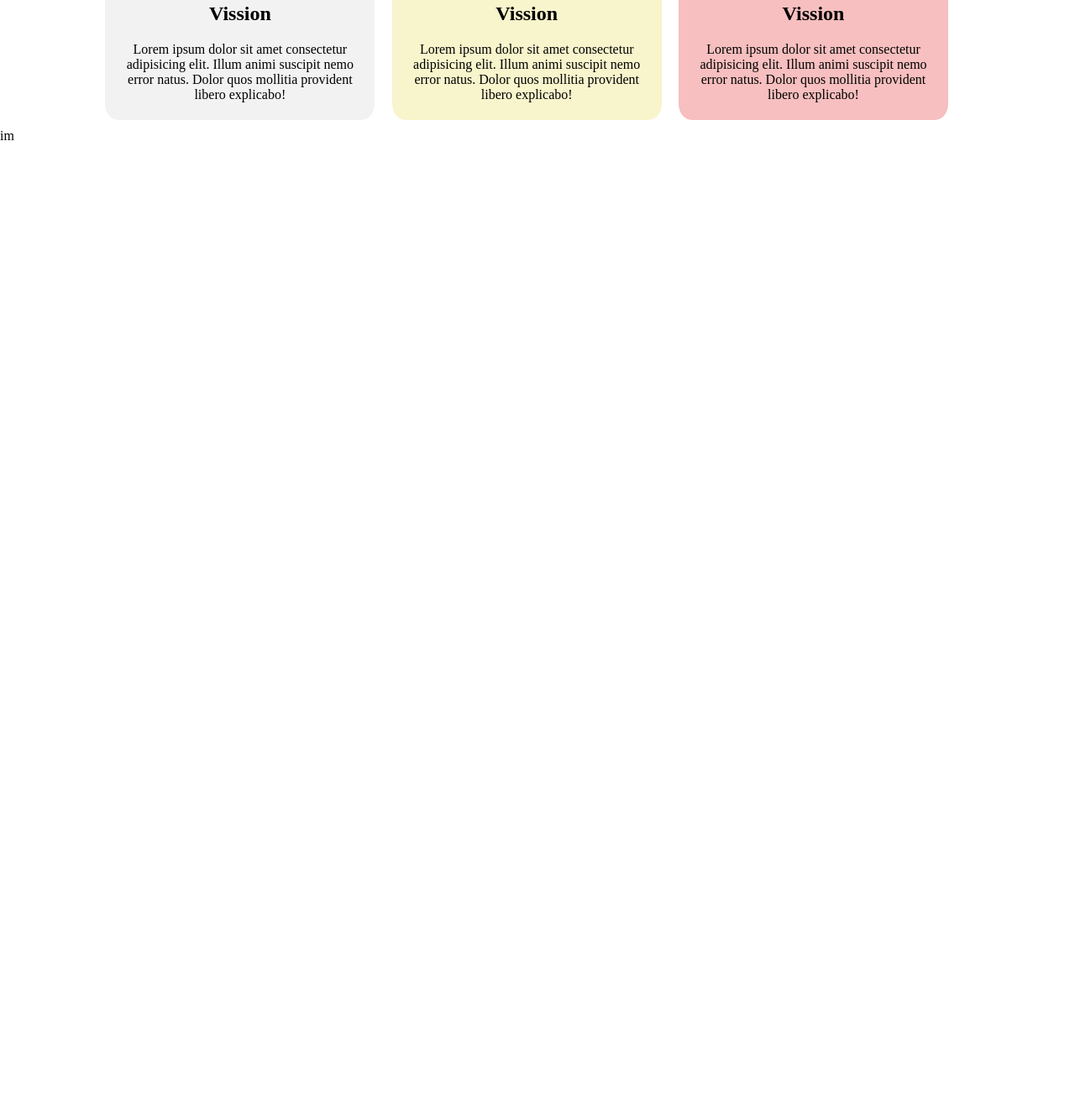
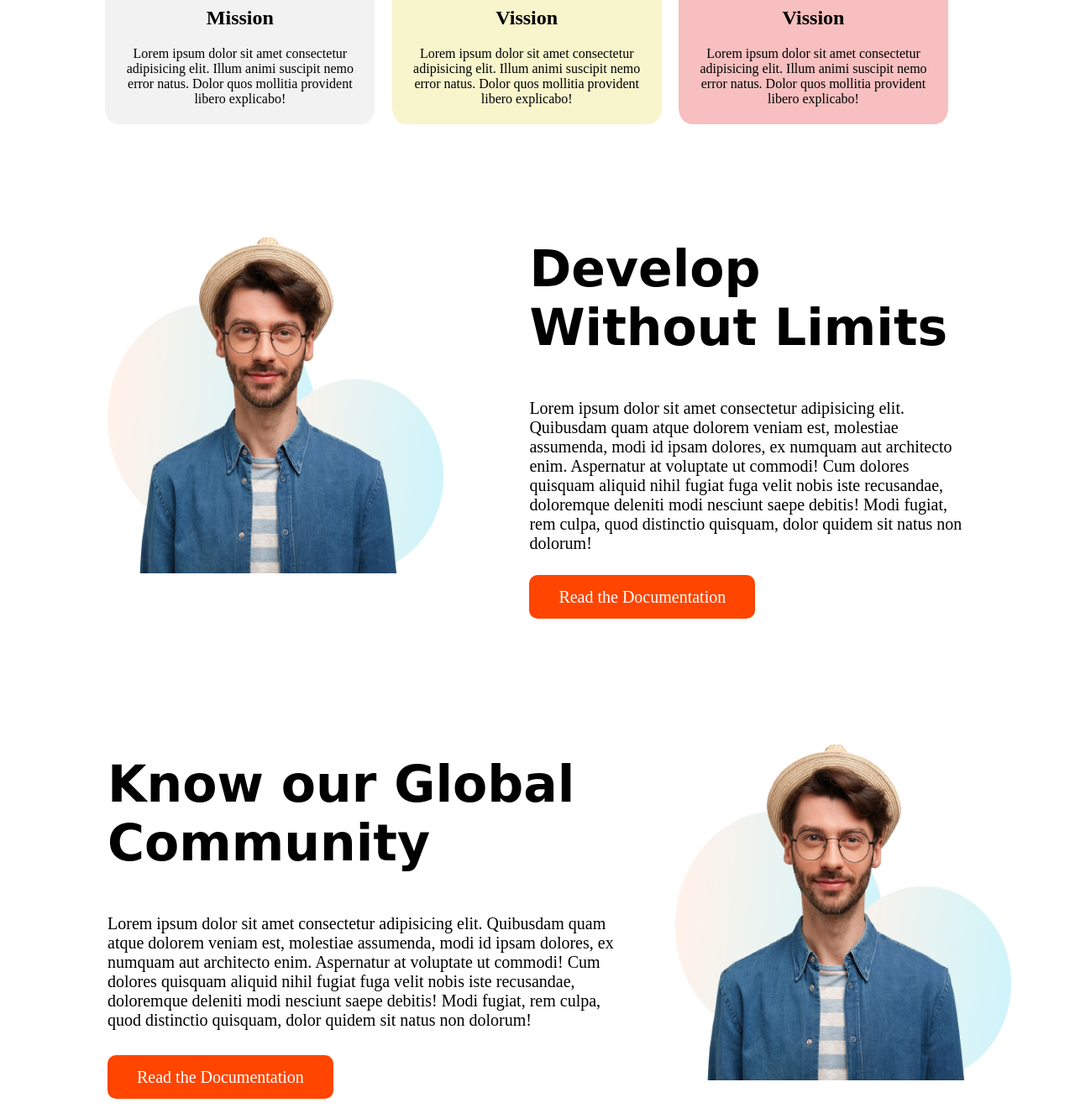
Before and after one commit to iinaamasum/portfolio-milestone-01, a plain HTML site: page index.html in a window 1280 px wide. Shown: the part 1119-2439 px from the top of the page at 84% size. Before the commit the page ends 1290 px from the top, so only its background shows below. Drawn offline with Linux system fonts and the light colour scheme.

Commit message:
4 section

```diff
--- a/index.html
+++ b/index.html
@@ -31,7 +31,7 @@
             </div>
         </div>
         <div class="upper-image">
-            <img src="images/person/person-1.png" alt="">
+            <img src="./images/person/person-1.png" alt="">
         </div>
     </section>
 
@@ -46,10 +46,10 @@
         <div class="card">
             <div class="card-one">
                 <div class="card-image">
-                    <img src="images/illustrators/illustrator-1.png" alt="">
+                    <img src="./images/illustrators/illustrator-1.png" alt="">
                 </div>
                 <div class="card-heading">
-                    <h2>Vission</h2>
+                    <h2>Mission</h2>
                 </div>
                 <div class="card-text">
                     Lorem ipsum dolor sit amet consectetur adipisicing elit. Illum animi suscipit nemo error natus.
@@ -60,7 +60,7 @@
 
             <div class="card-two">
                 <div class="card-image">
-                    <img src="images/illustrators/illustrator-1.png" alt="">
+                    <img src="./images/illustrators/illustrator-2.png" alt="">
                 </div>
                 <div class="card-heading">
                     <h2>Vission</h2>
@@ -74,7 +74,7 @@
 
             <div class="card-three">
                 <div class="card-image">
-                    <img src="images/illustrators/illustrator-1.png" alt="">
+                    <img src="./images/illustrators/illustrator-3.png" alt="">
                 </div>
                 <div class="card-heading">
                     <h2>Vission</h2>
@@ -92,8 +92,39 @@
     <!-- ************************************************ -->
 
     <section class="description">
-        <div class="des-image">
-            im
+        <div class="des-image upper-image">
+            <img src="./images/person/person-4.png" alt="">
+        </div>
+        <div class="des-text">
+            <h1>Develop Without Limits</h1>
+            <p>Lorem ipsum dolor sit amet consectetur adipisicing elit. Quibusdam quam atque dolorem veniam est,
+                molestiae assumenda, modi id ipsam dolores, ex numquam aut architecto enim. Aspernatur at voluptate ut
+                commodi! Cum dolores quisquam aliquid nihil fugiat fuga velit nobis iste recusandae, doloremque deleniti
+                modi nesciunt saepe debitis! Modi fugiat, rem culpa, quod distinctio quisquam, dolor quidem sit natus
+                non dolorum!</p>
+            <div class="btn">
+                <a href="http://">Read the Documentation</a>
+            </div>
+        </div>
+    </section>
+
+
+    <!-- ***************************************** -->
+
+    <section class="description lower-des">
+        <div class="des-text">
+            <h1>Know our Global Community</h1>
+            <p>Lorem ipsum dolor sit amet consectetur adipisicing elit. Quibusdam quam atque dolorem veniam est,
+                molestiae assumenda, modi id ipsam dolores, ex numquam aut architecto enim. Aspernatur at voluptate ut
+                commodi! Cum dolores quisquam aliquid nihil fugiat fuga velit nobis iste recusandae, doloremque deleniti
+                modi nesciunt saepe debitis! Modi fugiat, rem culpa, quod distinctio quisquam, dolor quidem sit natus
+                non dolorum!</p>
+            <div class="btn">
+                <a href="http://">Read the Documentation</a>
+            </div>
+        </div>
+        <div id="image-padding" class="upper-image">
+            <img src="./images/person/person-4.png" alt="">
         </div>
     </section>
 
--- a/style.css
+++ b/style.css
@@ -69,8 +69,14 @@ h1{
     text-decoration: none;
     background-color: orangered;
     color: white;
+    font-size: 20px;
     border-radius: 10px;
     padding: 15px 35px;
+}
+.btn a:hover{
+    background-color: goldenrod;
+    color: black;
+    cursor: pointer;
 }
 
 
@@ -120,3 +126,34 @@ h1{
     background-color: rgba(240, 128, 128, 0.503);
 
 }
+
+/* ************************************ */
+
+
+.description{
+    display: flex;
+    width: 80%;
+    padding: 2% 10%;
+}
+
+.des-image{
+    padding-right: 10%;
+}
+
+.description h1{
+    padding-top: 10%;
+    font-size: 60px;
+}
+.description p{
+    font-size: 20px;
+}
+
+/* ********************************** */
+
+.lower-des{
+    padding-top: 3%;
+}
+
+#image-padding img{
+    padding-left: 13%;
+}
```
